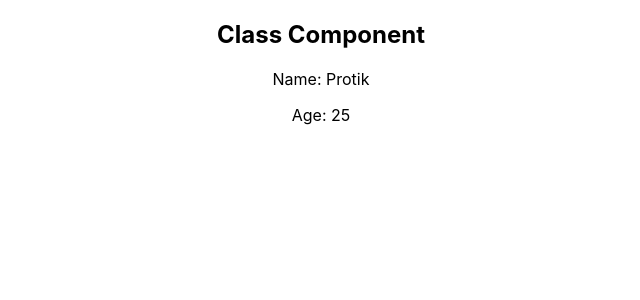
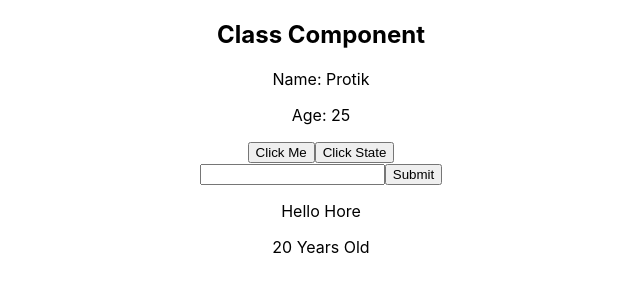
Before and after one commit to ProtikHore/react_app, a React (Create React App) app: page / in a window 1280 px wide. Shown: the top 300 px of the page, without its empty margins (319-959 px from the left). Built offline with nearby package versions, Linux system fonts and the light colour scheme.

Commit message:
react props

```diff
--- a/src/App.js
+++ b/src/App.js
@@ -8,7 +8,7 @@ import Hello from './components/Hello'
 function App() {
   return (
     <div className="App">
-      <Welcome/>
+      <Welcome name="Hore" age="20"/>
       {/* <Greet />
       <Hello /> */}
     </div>
--- a/src/components/Welcome.js
+++ b/src/components/Welcome.js
@@ -6,12 +6,51 @@ class Welcome extends Component {
         age: 25
     }
 
+    butttonClick(e){
+        console.log(e);
+    }
+
+    buttonClickState = (e) => {
+        //this.state.name = 'hello';
+        this.setState({
+            name: 'Hore',
+            age: 20
+        });
+        console.log(this.state);
+    }
+
+    formChange = (e) => {
+        this.setState({
+            name: e.target.value
+        });
+    }
+
+    formSubmit = (e) => {
+        e.preventDefault();
+        console.log('form submitted', this.state.name);
+    }
+
     render() {
+        console.log(this.props);
+        const { name, age } = this.props;
         return (
             <div className="app_content">
+                {/* print from state */}
                 <h2>Class Component</h2>
                 <p> Name: { this.state.name }</p>
                 <p> Age: { this.state.age }</p>
+                <button onClick={this.butttonClick}>Click Me</button>
+                <button onClick={this.buttonClickState}>Click State</button>
+                <form onSubmit={this.formSubmit}>
+                    <input type="text" onChange={this.formChange} />
+                    <button>Submit</button>
+                </form>
+
+                {/* print from props */}
+                <div>
+                    <p>Hello { name }</p>
+                    <p>{ age } Years Old</p>
+                </div>
             </div>
         )
     }
```
